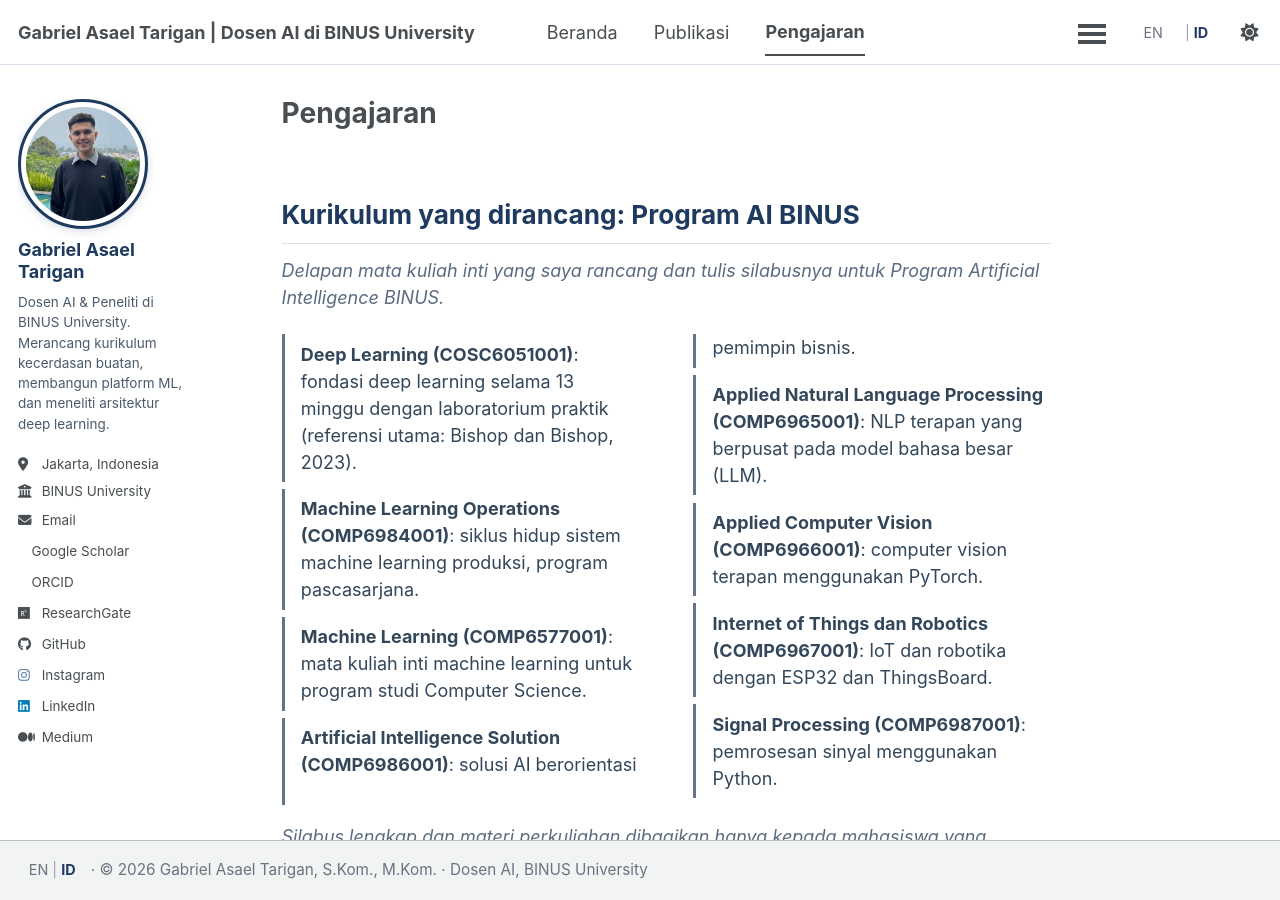
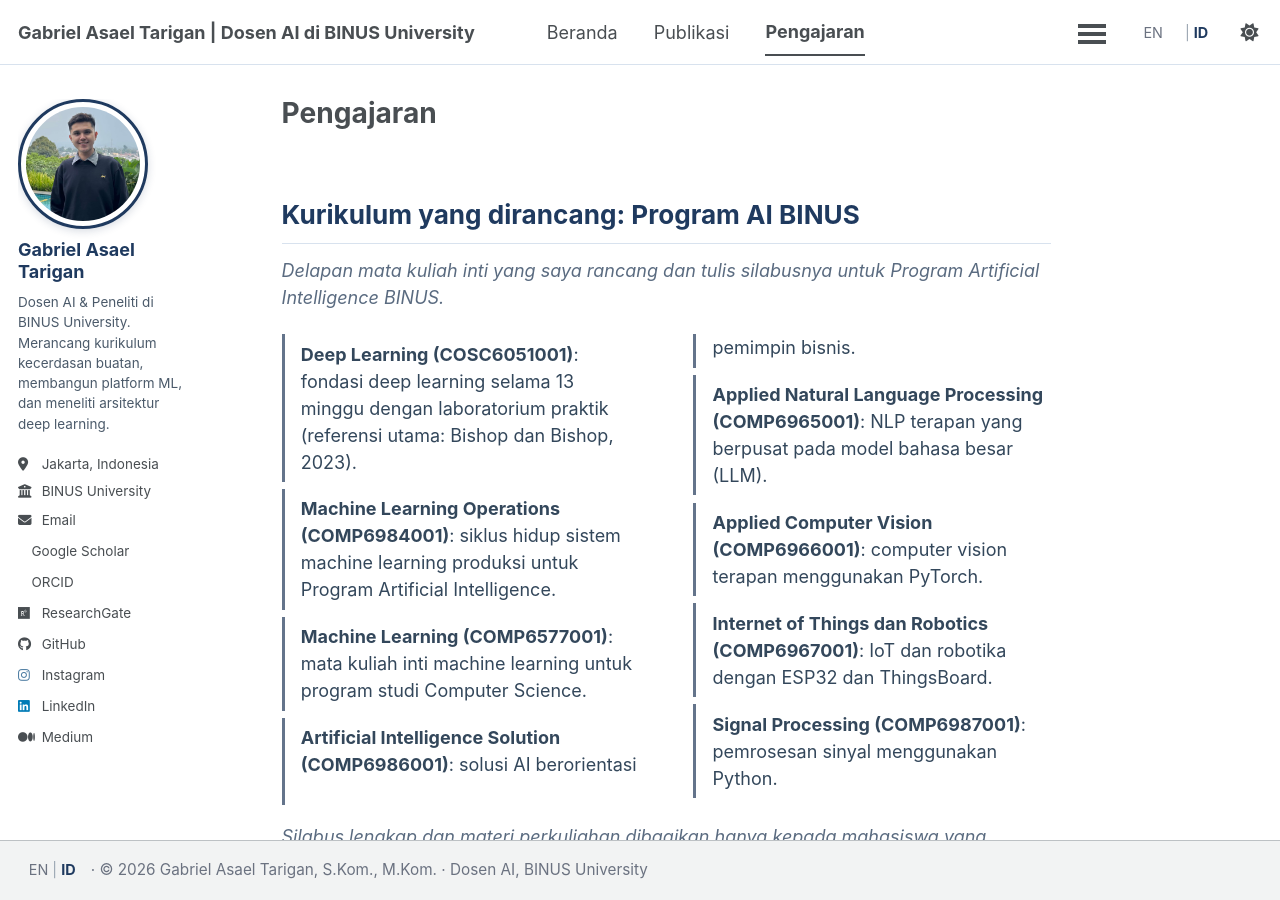
Before and after one commit to asaeltarigan/id, a Jekyll site: the page built from _pages/pengajaran.md, in a window 1280 px wide and 900 px high. Built offline with Jekyll 4.4.1, drawn with Linux system fonts in a browser that asks for light colours; a style sheet for code colours, icons or effects is not loaded.

Commit message:
MLOps is undergraduate AI-program course

```diff
--- a/_pages/pengajaran.md
+++ b/_pages/pengajaran.md
@@ -9,7 +9,7 @@ author_profile: true
 <p class="teaching-section-note">Delapan mata kuliah inti yang saya rancang dan tulis silabusnya untuk Program Artificial Intelligence BINUS.</p>
 <ul class="taught-list">
   <li><strong>Deep Learning (COSC6051001)</strong>: fondasi deep learning selama 13 minggu dengan laboratorium praktik (referensi utama: Bishop dan Bishop, 2023).</li>
-  <li><strong>Machine Learning Operations (COMP6984001)</strong>: siklus hidup sistem machine learning produksi, program pascasarjana.</li>
+  <li><strong>Machine Learning Operations (COMP6984001)</strong>: siklus hidup sistem machine learning produksi untuk Program Artificial Intelligence.</li>
   <li><strong>Machine Learning (COMP6577001)</strong>: mata kuliah inti machine learning untuk program studi Computer Science.</li>
   <li><strong>Artificial Intelligence Solution (COMP6986001)</strong>: solusi AI berorientasi pemimpin bisnis.</li>
   <li><strong>Applied Natural Language Processing (COMP6965001)</strong>: NLP terapan yang berpusat pada model bahasa besar (LLM).</li>
```
